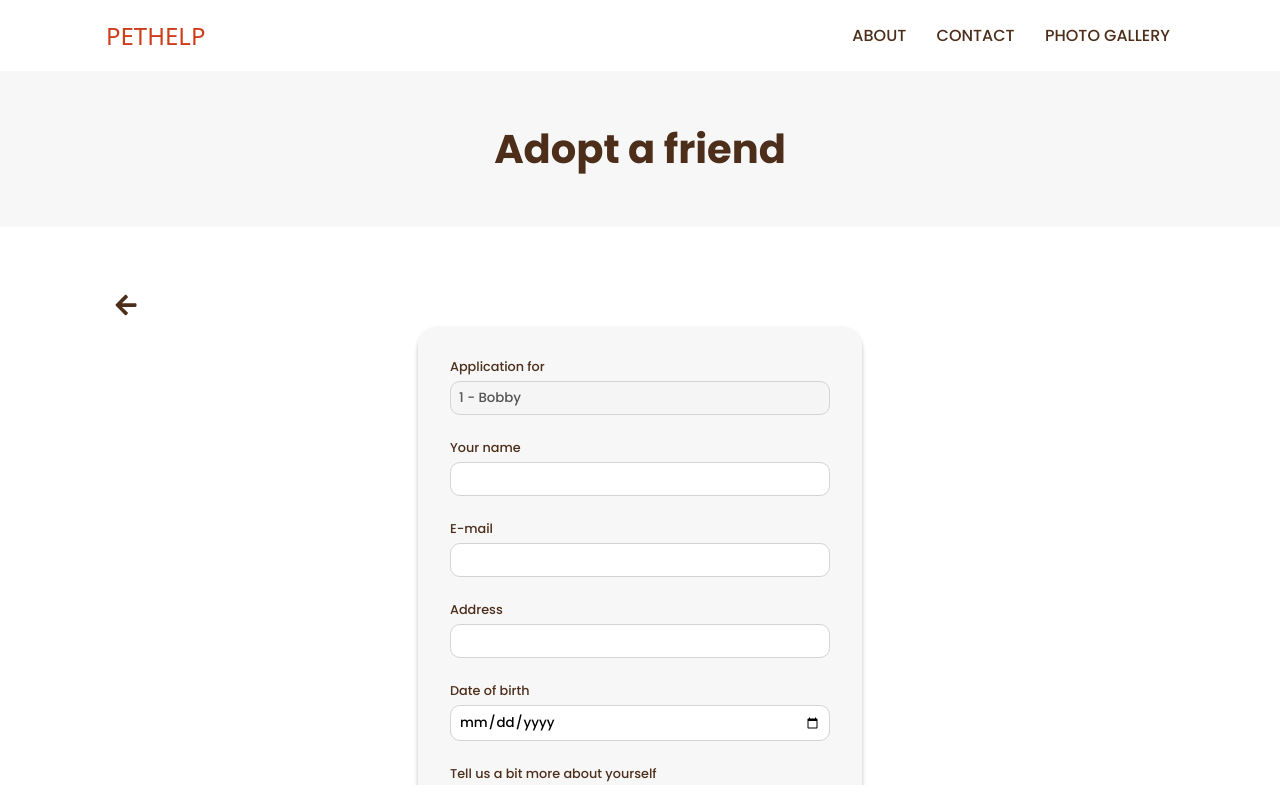
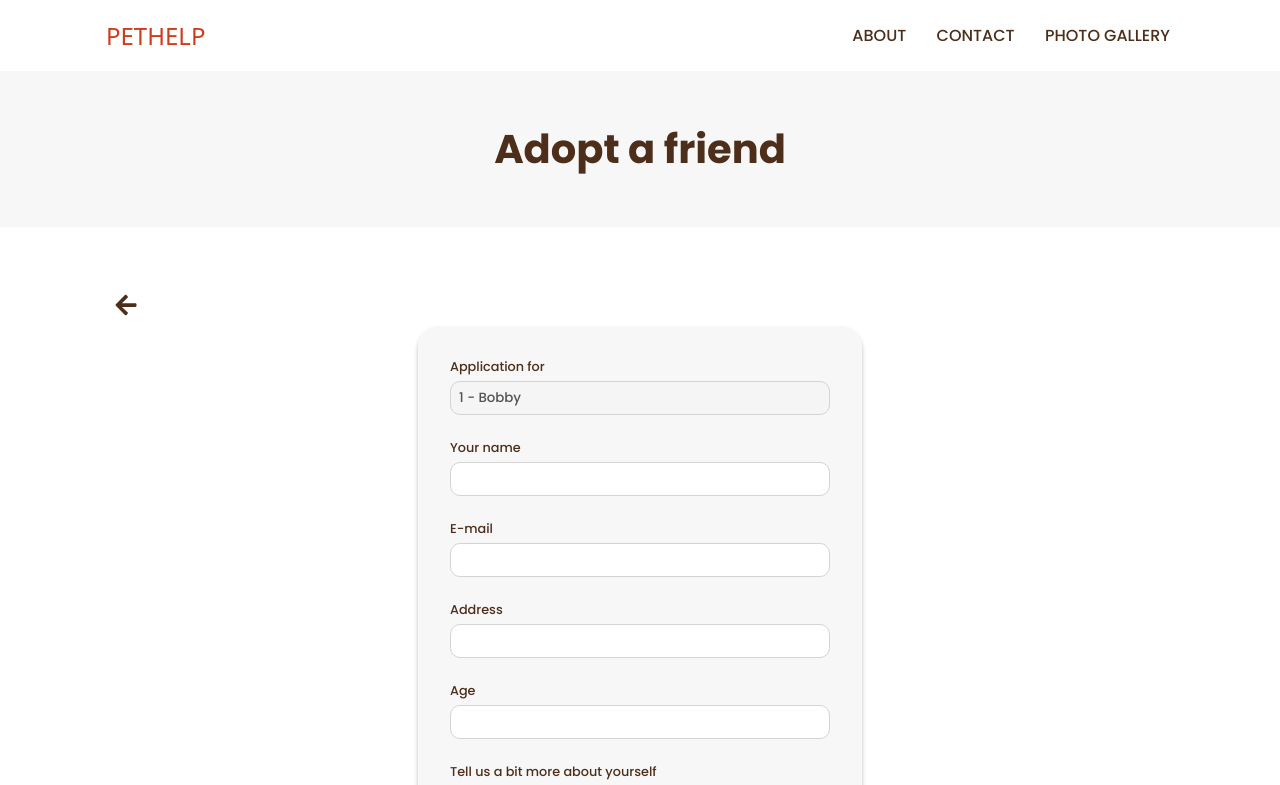
Before and after one commit to biancassantos/pethelp, a React (Vite) app: page /pethelp/adopt/1 in a window 1280 px wide. Shown: the top 785 px of the page. Built offline with nearby package versions, Linux system fonts and the light colour scheme; a web font is replaced by a local one.

Commit message:
age validation added

```diff
--- a/src/components/AdoptionForm.jsx
+++ b/src/components/AdoptionForm.jsx
@@ -9,7 +9,7 @@ const adoptSchema = z.object({
   name: z.string().min(1, "Name is required."),
   email: z.string().email(),
   address: z.string().min(1, "Adress is required."),
-  dob: z.string(),
+  age: z.string().refine((age) => Number(age) >= 18, {message: "You must be at least 18 to adopt."}),
   aboutApplicant: z.string().min(100, "Message must be at least 100 characters long.")
 })
 
@@ -74,12 +74,14 @@ const AdoptionForm = ({ id }) => {
         {errors.address && <p className='error'>{errors.address.message}</p>}
       </div>
       <div>
-        <label htmlFor="dob">Date of birth</label>
+        <label htmlFor="age">Age</label>
         <input
-        {...register("dob")}
-        type="date"
-        id="dob"
+        {...register("age")}
+        type="number"
+        id="age"
+        min={0}
         />
+        {errors.age && <p className='error'>{errors.age.message}</p>}
       </div>
       <div>
         <label htmlFor="aboutApplicant">Tell us a bit more about yourself</label>
```
